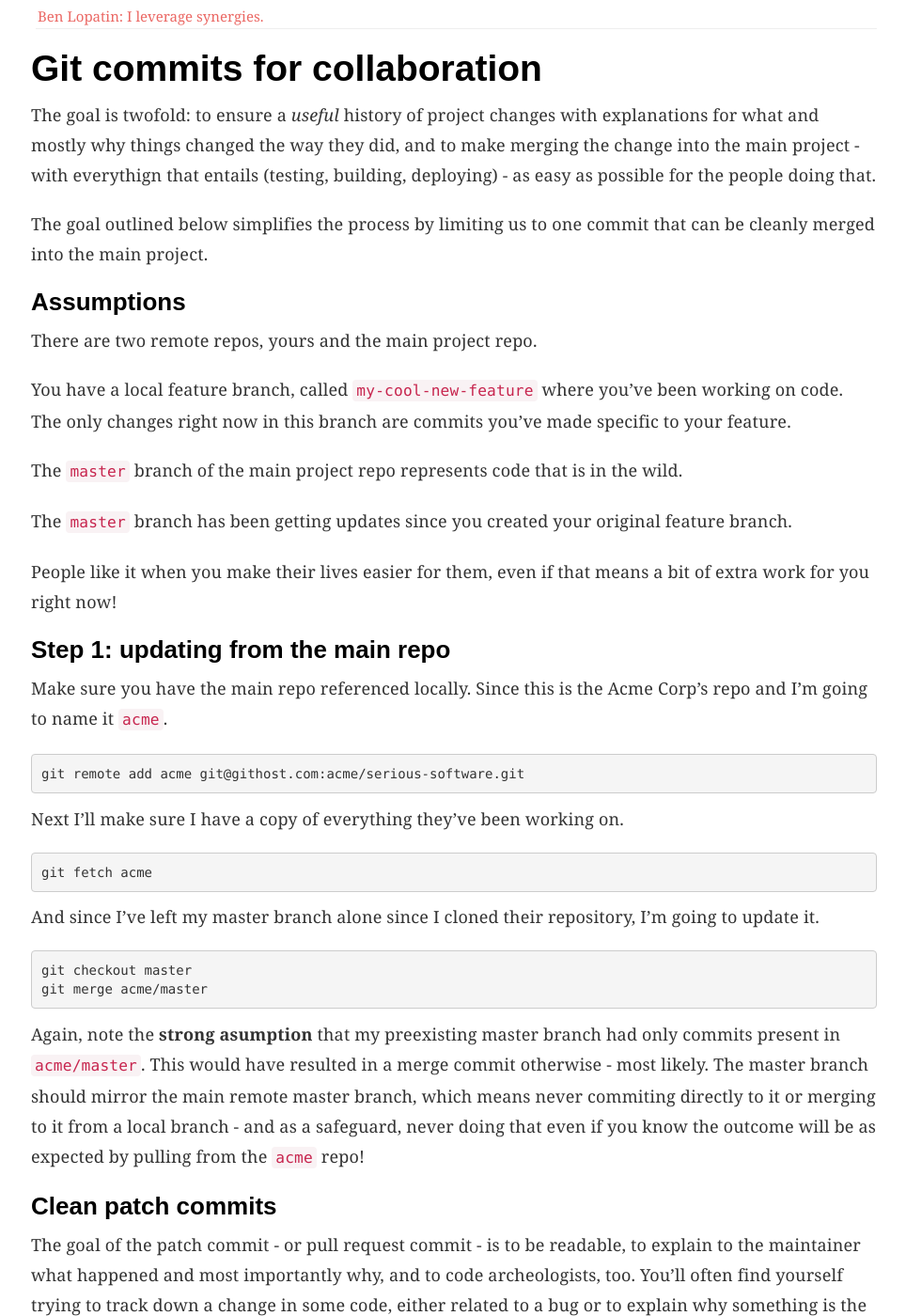
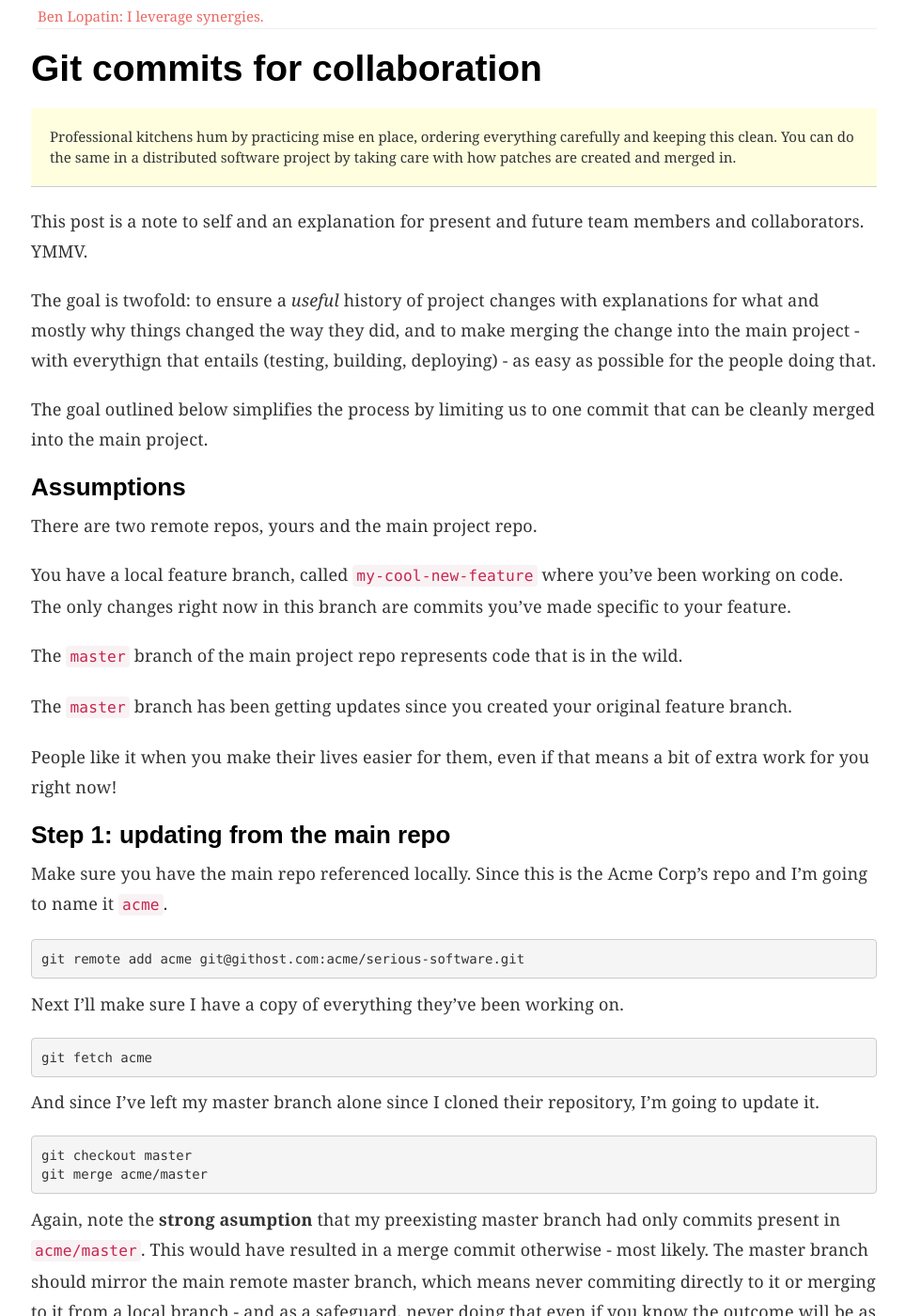
Before and after one commit to bennylope/bennylope.github.com, a Jekyll site: the page built from _posts/2015-08-27-git-commit-collaboration.md, in a window 1280 px wide and 1400 px high. Shown: the whole window at 94% size, without its empty margins (157-1121 px from the left). Built offline with Jekyll 4.4.1, drawn with Linux system fonts in a browser that asks for light colours; some web fonts are replaced; comment, search, counter and statistics services are not loaded; some of the changed text lies outside the part shown.

Commit message:
Adds teaser and some descriptive text

```diff
--- a/_posts/2015-08-27-git-commit-collaboration.md
+++ b/_posts/2015-08-27-git-commit-collaboration.md
@@ -4,7 +4,15 @@ permalink: /git-commits-for-collaboration/
 layout: post
 published: true
 date: 2015-08-27
+teaser: >
+    Professional kitchens hum by practicing mise en place, ordering
+    everything carefully and keeping this clean. You can do the same in
+    a distributed software project by taking care with how patches are
+    created and merged in.
 ---
+
+This post is a note to self and an explanation for present and future
+team members and collaborators. YMMV.
 
 The goal is twofold: to ensure a *useful* history of project changes
 with explanations for what and mostly why things changed the way they
@@ -64,6 +72,8 @@ doing that even if you know the outcome will be as expected by pulling
 from the `acme` repo!
 
 ### Clean patch commits
+
+Let's look at what clean patch commits mean before proceeding.
 
 The goal of the patch commit - or pull request commit - is to be
 readable, to explain to the maintainer what happened and most
```
